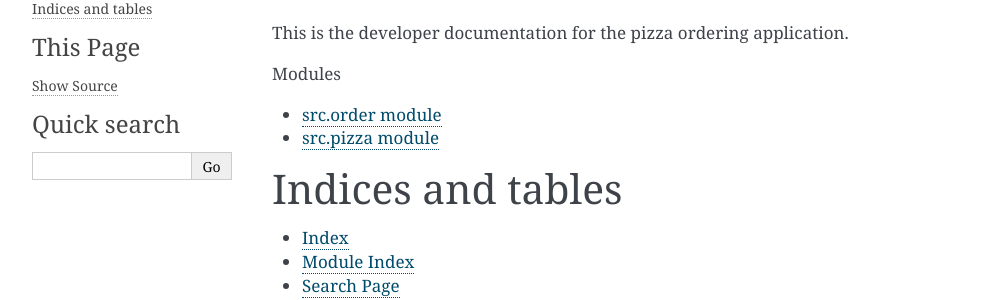
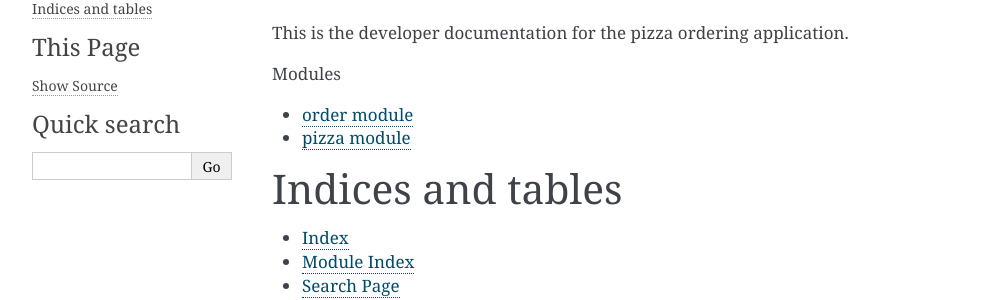
Before and after one commit to nwmccarley/jhu_software_concepts, a Sphinx documentation site: the page built from module_4/Part_1/docs/source/index.rst, in a window 1280 px wide. Shown: the part 138-438 px from the top of the page, without its empty margins (148-1140 px from the left). Built offline with Sphinx 7.4.7, drawn with Linux system fonts in a browser that asks for light colours.

Commit message:
Commit 13

```diff
--- a/module_4/Part_1/docs/source/index.rst
+++ b/module_4/Part_1/docs/source/index.rst
@@ -7,8 +7,8 @@ This is the developer documentation for the pizza ordering application.
    :maxdepth: 2
    :caption: Modules
 
-   src.order
-   src.pizza
+   order
+   pizza
 
 Indices and tables
 ==================
--- a/module_4/Part_1/docs/source/order.rst
+++ b/module_4/Part_1/docs/source/order.rst
@@ -1,7 +1,7 @@
-src.order module
-================
+order module
+============
 
-.. automodule:: src.order
+.. automodule:: order
    :members:
    :undoc-members:
    :show-inheritance:
--- a/module_4/Part_1/docs/source/pizza.rst
+++ b/module_4/Part_1/docs/source/pizza.rst
@@ -1,7 +1,7 @@
-src.pizza module
-================
+pizza module
+============
 
-.. automodule:: src.pizza
+.. automodule:: pizza
    :members:
    :undoc-members:
    :show-inheritance:
```
Also changed, not shown: 1 other file.
